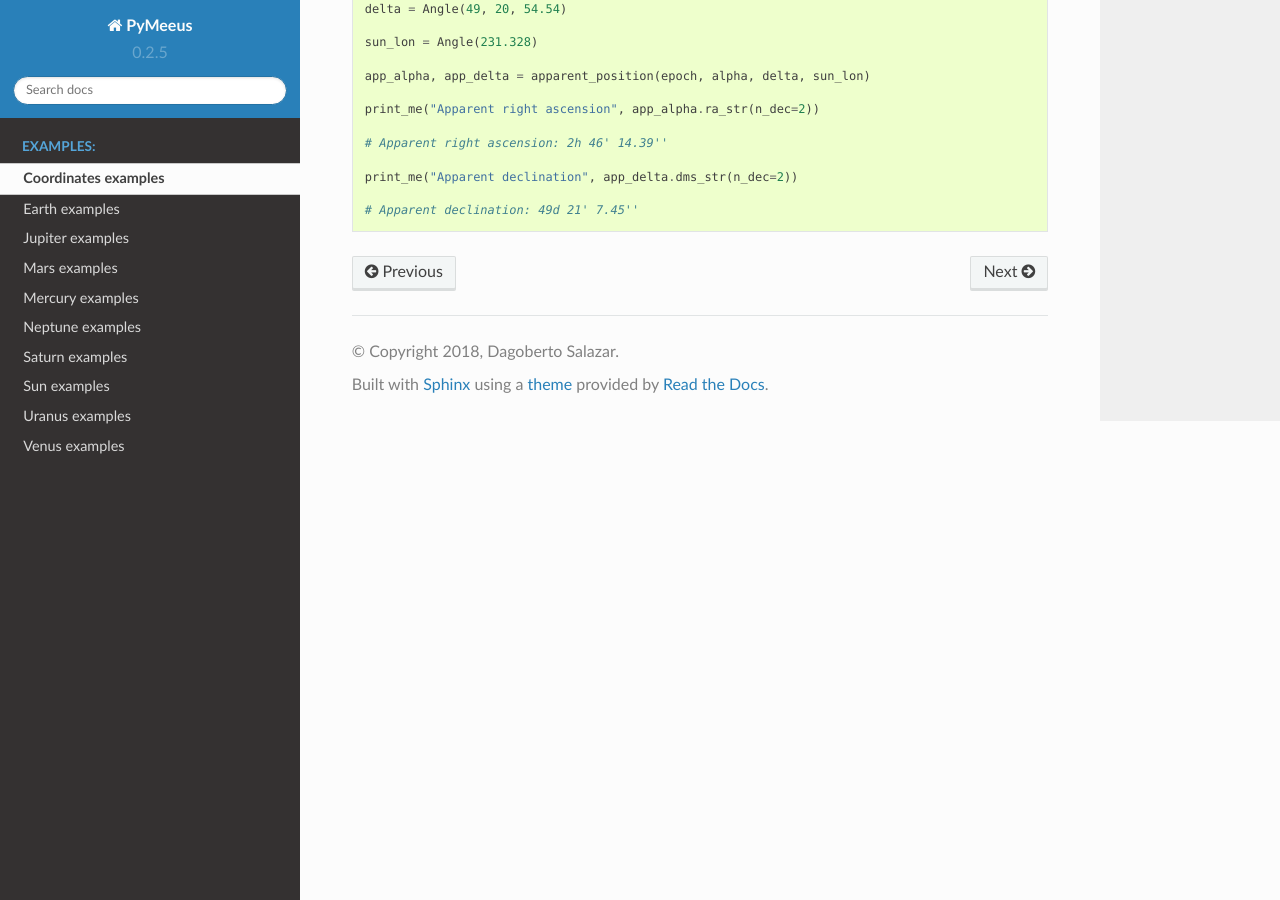
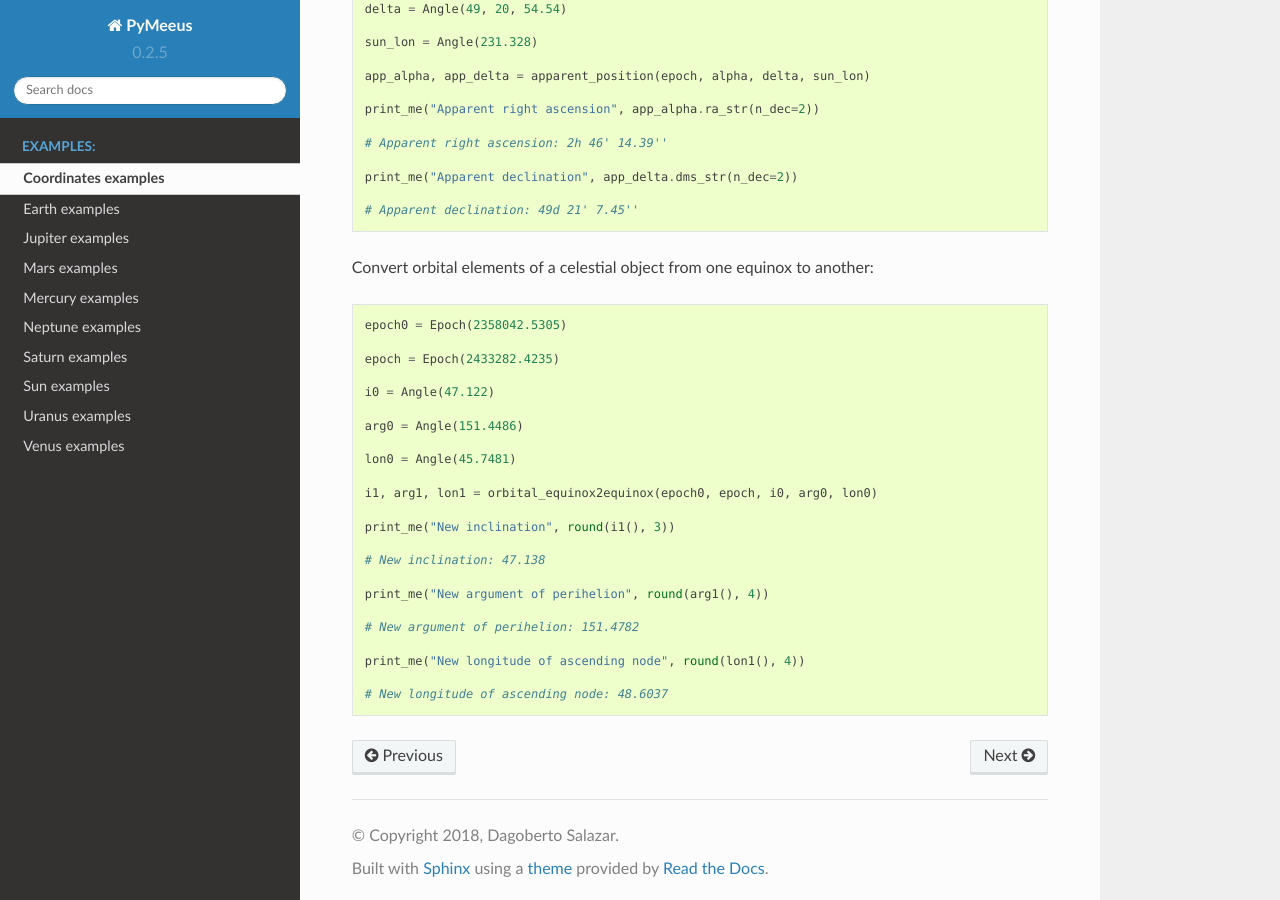
Before and after one commit to architest/pymeeus, a Sphinx documentation site: the page built from docs/source/ex-Coordinates.rst, in a window 1280 px wide and 900 px high, scrolled down 12203 px. Built offline with Sphinx 7.4.7 and the Read the Docs theme 2.0.0, drawn with Linux system fonts in a browser that asks for light colours; formulas are drawn with MathJax 3; pages that are not in the unit, such as notebooks, are missing from menus.

Commit message:
Add examples of use for function 'orbital_equinox2equinox()'

```diff
--- a/docs/source/ex-Coordinates.rst
+++ b/docs/source/ex-Coordinates.rst
@@ -643,3 +643,29 @@ Let's find the apparent position of a star (Theta Persei) for a given epoch::
     print_me("Apparent declination", app_delta.dms_str(n_dec=2))
 
     # Apparent declination: 49d 21' 7.45''
+
+Convert orbital elements of a celestial object from one equinox to another::
+
+    epoch0 = Epoch(2358042.5305)
+
+    epoch = Epoch(2433282.4235)
+
+    i0 = Angle(47.122)
+
+    arg0 = Angle(151.4486)
+
+    lon0 = Angle(45.7481)
+
+    i1, arg1, lon1 = orbital_equinox2equinox(epoch0, epoch, i0, arg0, lon0)
+
+    print_me("New inclination", round(i1(), 3))
+
+    # New inclination: 47.138
+
+    print_me("New argument of perihelion", round(arg1(), 4))
+
+    # New argument of perihelion: 151.4782
+
+    print_me("New longitude of ascending node", round(lon1(), 4))
+
+    # New longitude of ascending node: 48.6037
```
